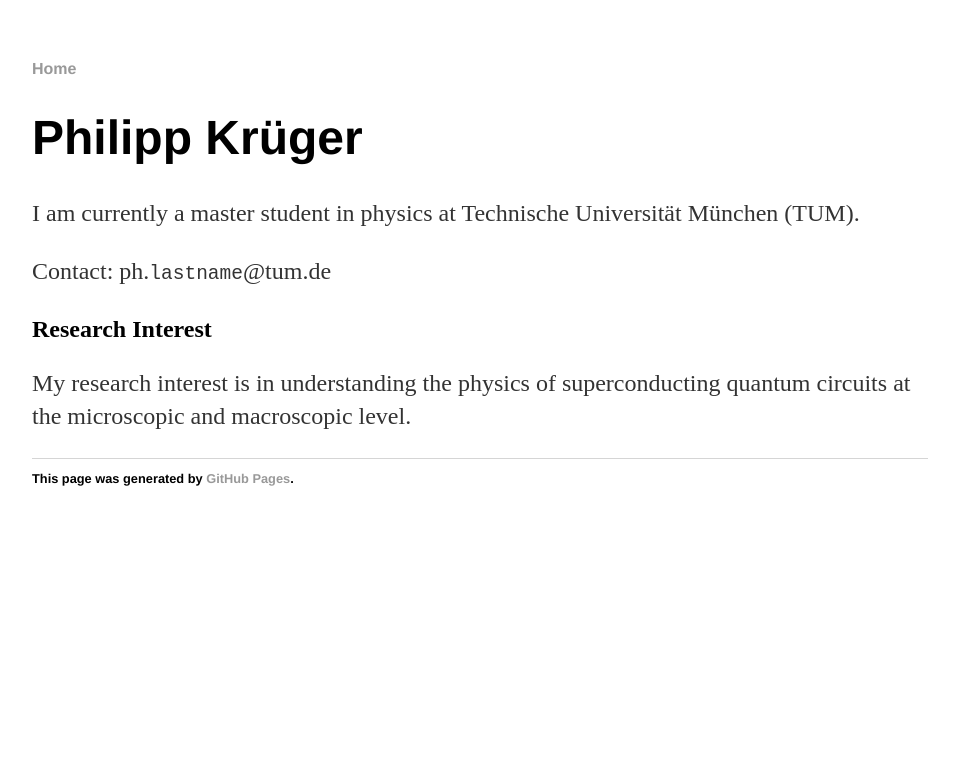
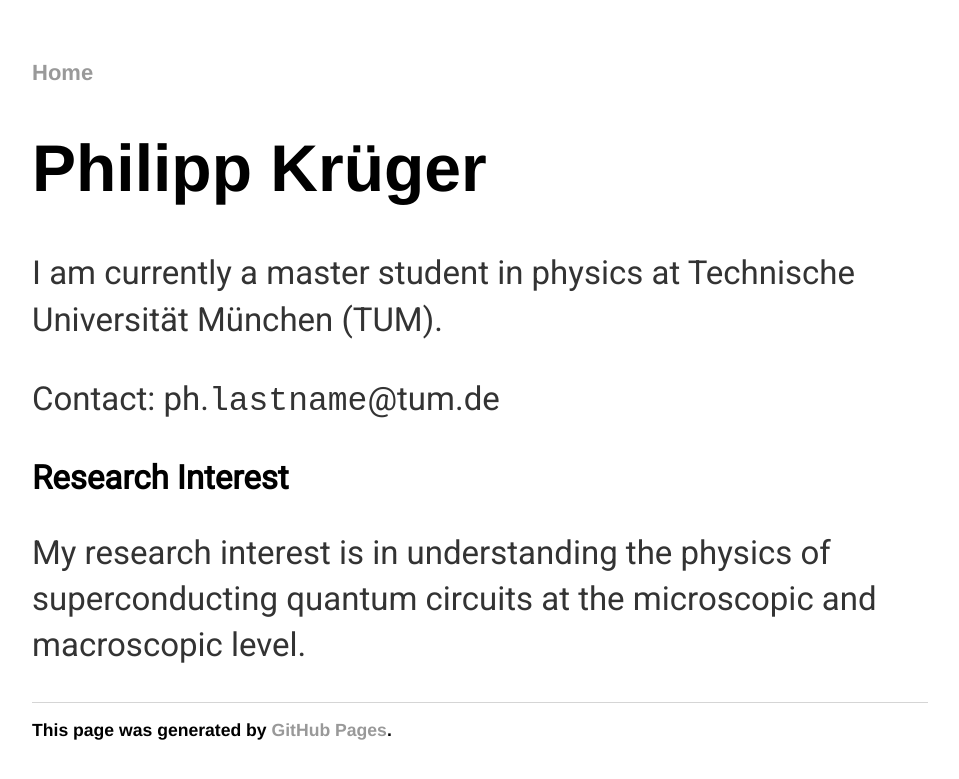
Before and after one commit to PhilippKrueger/PhilippKrueger.github.io, a Jekyll site: the page built from index.html, in a window 1280 px wide. Shown: the top 779 px of the page, without its empty margins (160-1119 px from the left). Built offline with Jekyll 4.4.1, drawn with Linux system fonts in a browser that asks for light colours.

Commit message:
Update default.html

```diff
--- a/_layouts/default.html
+++ b/_layouts/default.html
@@ -5,6 +5,13 @@
 			<title>{{ page.title }}</title>
 			<!-- links to stylesheets -->
 			<link rel="stylesheet" type="text/css" href="/css/main.css">
+			<link rel="stylesheet" href="https://fonts.googleapis.com/css?family=Roboto">
+			<style>
+			body {
+			  font-family: "Roboto";
+			  font-size: 22px;
+			}
+			</style>
 		</head>
 		<body>
 			<nav>
```
